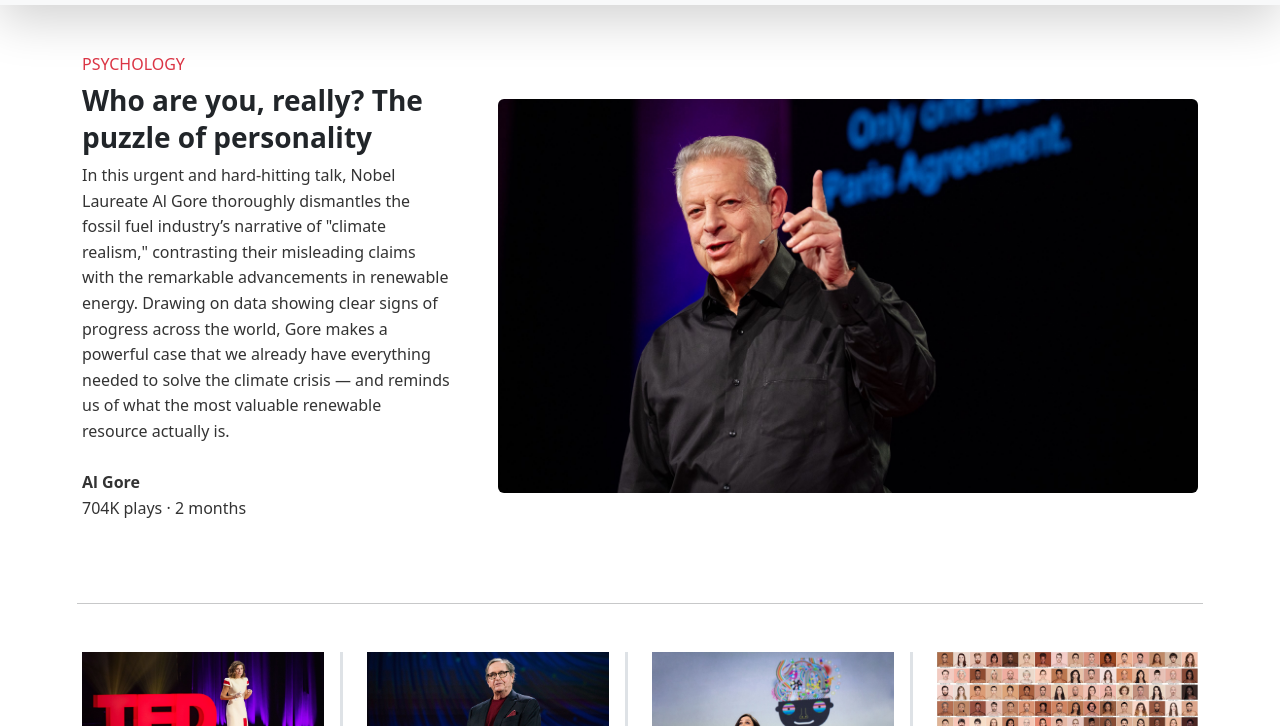
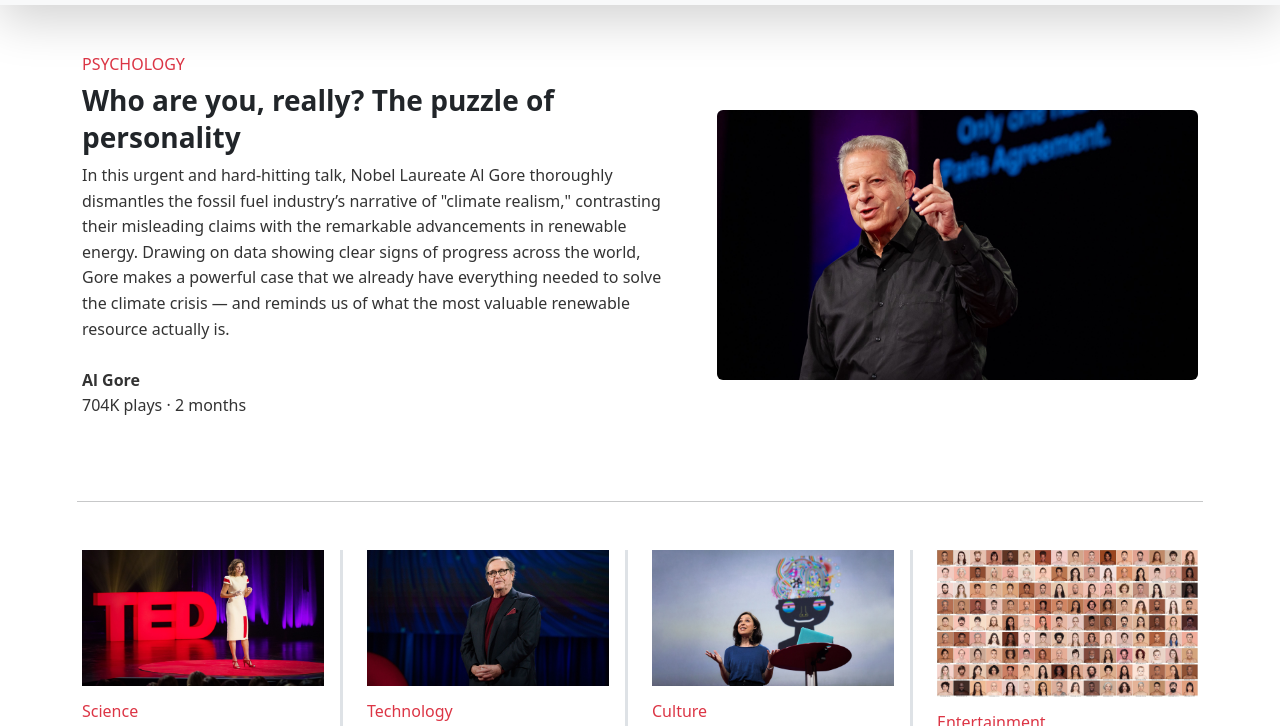
Before and after one commit to VIPERJOHN6/TEDEX, a plain HTML site: page index.html in a window 1280 px wide. Shown: the part 69-795 px from the top of the page. Drawn offline with nearby package versions, Linux system fonts and the light colour scheme.

Commit message:
forth commit

```diff
--- a/index.html
+++ b/index.html
@@ -56,7 +56,7 @@
       </div>
 
       <div>
-        <img src="./images/AlGore_2025T-embed.jpeg" alt="Al Gore" class="img-fluid rounded" style="max-width: 700px;">
+        <img src="./images/AlGore_2025T-embed.jpeg" alt="Al Gore" class="img-fluid rounded w-100">
       </div>
     </div>
 
```
